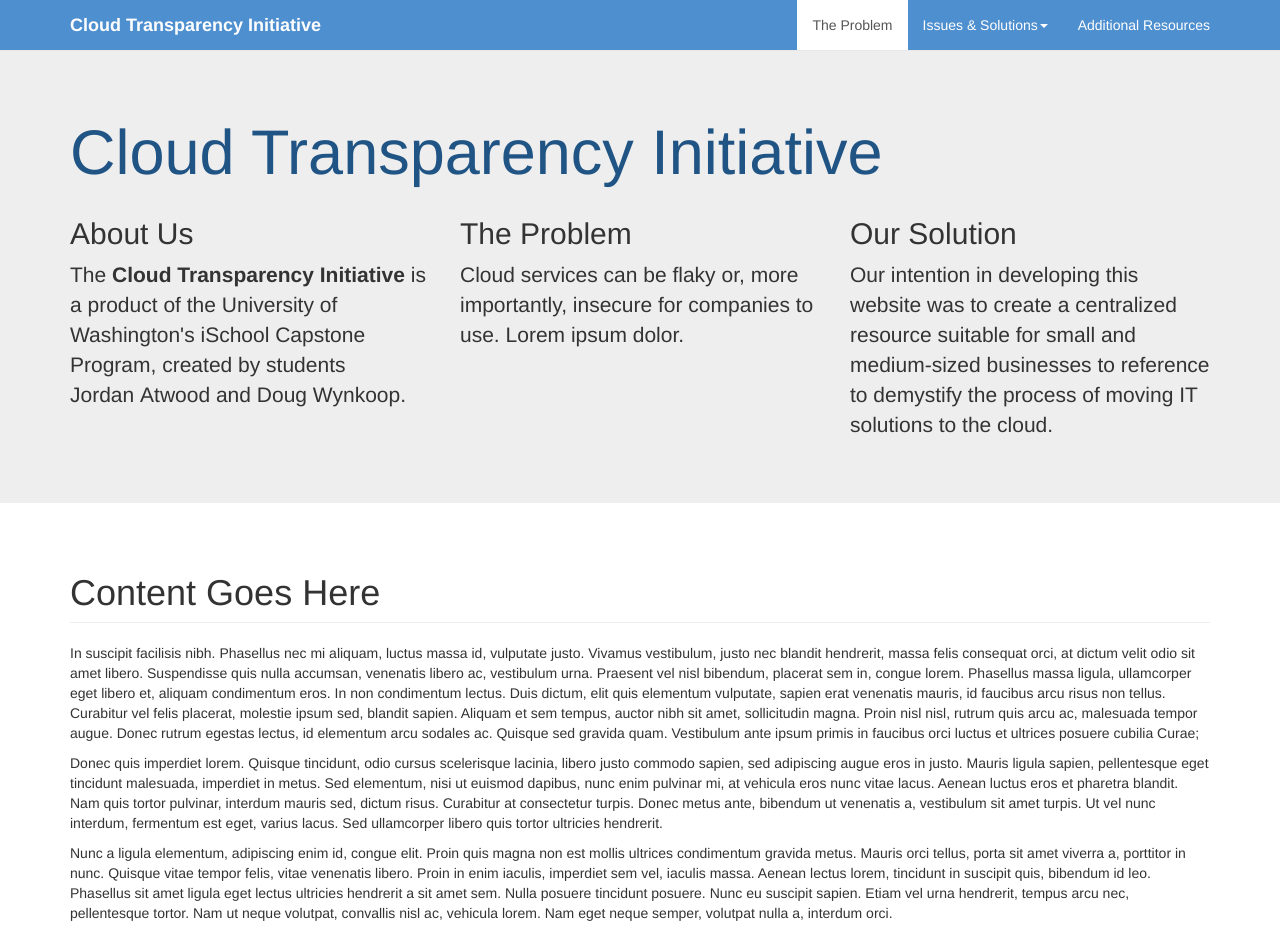
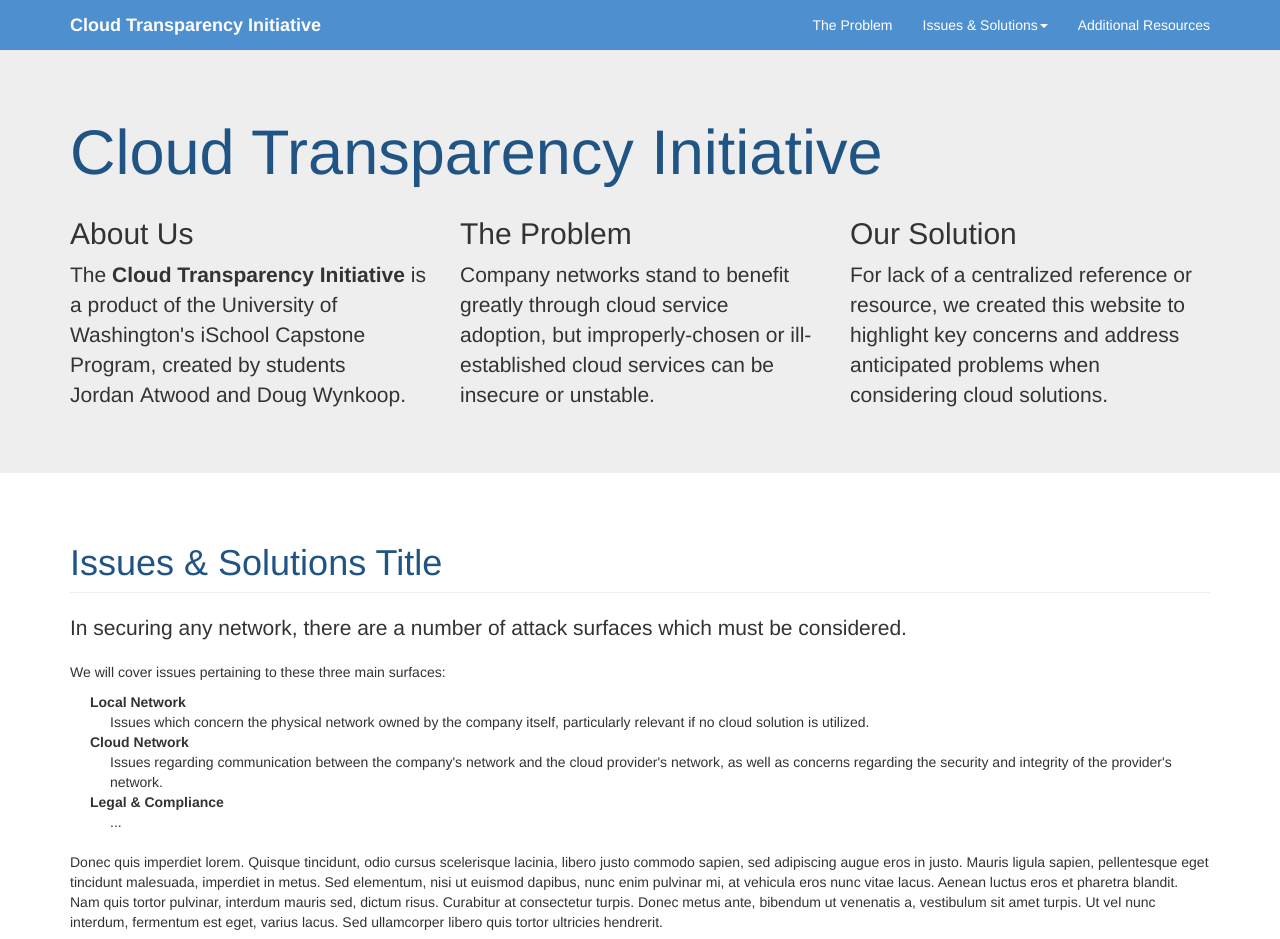
Before and after one commit to CloudTransparencyInitiative/cloudtransparencyinitiative.github.io, a plain HTML site: page index.html in a window 1280 px wide. Shown: the top 939 px of the page. Drawn offline with nearby package versions, Linux system fonts and the light colour scheme.

Commit message:
added proper nav/header content
started adding body content

```diff
--- a/css/styles.css
+++ b/css/styles.css
@@ -1,6 +1,10 @@
 body{
 	padding-top: 50px; /* sticky header */
 	/* min-height: 2000px; testing for sticky header */
+}
+
+dl, dd{
+	margin-left: 20px;
 }
 
 .text-primary-dark{
--- a/index.html
+++ b/index.html
@@ -41,10 +41,24 @@
 					</div>
 					<div class="navbar-collapse collapse">
 						<ul class="nav navbar-nav navbar-right">
-							<li class="active"><a href="#the-problem">The Problem</a></li>
+							<li><!-- class="active" --><a href="#the-problem">The Problem</a></li>
 							<li class="dropdown">
 								<a href="#" class="dropdown-toggle" data-toggle="dropdown">Issues & Solutions<b class="caret"></b></a>
 								<ul class="dropdown-menu">
+									<li><a href="#network-issues"><strong>Network</strong></a></li>
+									<li class="divider"></li>
+									<li><a href="#">Issue #1</a></li>
+									<li><a href="#">Issue #2</a></li>
+									<li><a href="#">Issue #3</a></li>
+									<li class="divider"></li>
+									<li><a href="#cloud-issues"><strong>Cloud</strong></a></li>
+									<li class="divider"></li>
+									<li><a href="#">Issue #1</a></li>
+									<li><a href="#">Issue #2</a></li>
+									<li><a href="#">Issue #3</a></li>
+									<li class="divider"></li>
+									<li><a href="#compliance-issues"><strong>Compliance</strong></a></li>
+									<li class="divider"></li>
 									<li><a href="#">Issue #1</a></li>
 									<li><a href="#">Issue #2</a></li>
 									<li><a href="#">Issue #3</a></li>
@@ -71,23 +85,32 @@
 						<div class="col-md-4">
 							<h2>The Problem</h2>
 							<p>
-								Cloud services can be flaky or, more importantly, insecure for companies to use. Lorem ipsum dolor.
+								Company networks stand to benefit greatly through cloud service adoption, but improperly-chosen or ill-established cloud services can be insecure or unstable.
 							</p>
 						</div>
 						<div class="col-md-4">
 							<h2>Our Solution</h2>
 							<p>
-								Our intention in developing this website was to create a centralized resource suitable for small and medium-sized businesses to reference to demystify the process of moving IT solutions to the cloud.
+								For lack of a centralized reference or resource, we created this website to highlight key concerns and address anticipated problems when considering cloud solutions.
 							</p>
 						</div>
 					</div>
 				</div>
 			</div>
-			<div class="container">
-				<h1 class="page-header">Content Goes Here</h1>
-				<p>
-					In suscipit facilisis nibh. Phasellus nec mi aliquam, luctus massa id, vulputate justo. Vivamus vestibulum, justo nec blandit hendrerit, massa felis consequat orci, at dictum velit odio sit amet libero. Suspendisse quis nulla accumsan, venenatis libero ac, vestibulum urna. Praesent vel nisl bibendum, placerat sem in, congue lorem. Phasellus massa ligula, ullamcorper eget libero et, aliquam condimentum eros. In non condimentum lectus. Duis dictum, elit quis elementum vulputate, sapien erat venenatis mauris, id faucibus arcu risus non tellus. Curabitur vel felis placerat, molestie ipsum sed, blandit sapien. Aliquam et sem tempus, auctor nibh sit amet, sollicitudin magna. Proin nisl nisl, rutrum quis arcu ac, malesuada tempor augue. Donec rutrum egestas lectus, id elementum arcu sodales ac. Quisque sed gravida quam. Vestibulum ante ipsum primis in faucibus orci luctus et ultrices posuere cubilia Curae;
+			<div class="container" id="issues-and-solutions">
+				<h1 class="page-header text-primary-dark">Issues & Solutions Title</h1>
+				<p class="lead">
+					In securing any network, there are a number of attack surfaces which must be considered.
 				</p>
+				<p>We will cover issues pertaining to these three main surfaces:</p>
+				<dl>
+					<dt>Local Network</dt>
+					<dd>Issues which concern the physical network owned by the company itself, particularly relevant if no cloud solution is utilized.</dd>
+					<dt>Cloud Network</dt>
+					<dd>Issues regarding communication between the company's network and the cloud provider's network, as well as concerns regarding the security and integrity of the provider's network.</dd>
+					<dt>Legal & Compliance</dt>
+					<dd>...</dd>
+				</dl>
 				<p>
 					Donec quis imperdiet lorem. Quisque tincidunt, odio cursus scelerisque lacinia, libero justo commodo sapien, sed adipiscing augue eros in justo. Mauris ligula sapien, pellentesque eget tincidunt malesuada, imperdiet in metus. Sed elementum, nisi ut euismod dapibus, nunc enim pulvinar mi, at vehicula eros nunc vitae lacus. Aenean luctus eros et pharetra blandit. Nam quis tortor pulvinar, interdum mauris sed, dictum risus. Curabitur at consectetur turpis. Donec metus ante, bibendum ut venenatis a, vestibulum sit amet turpis. Ut vel nunc interdum, fermentum est eget, varius lacus. Sed ullamcorper libero quis tortor ultricies hendrerit.
 				</p>
```
